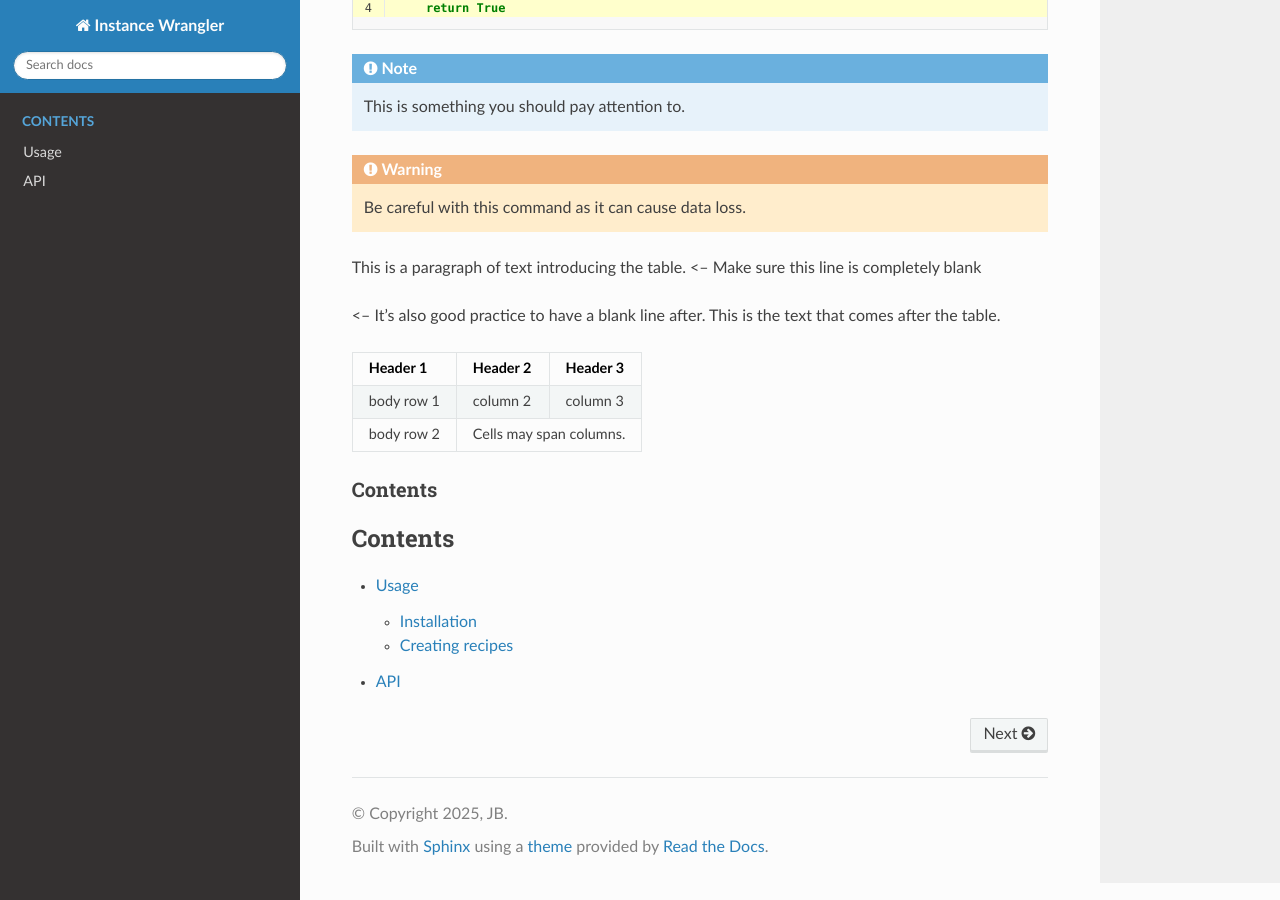
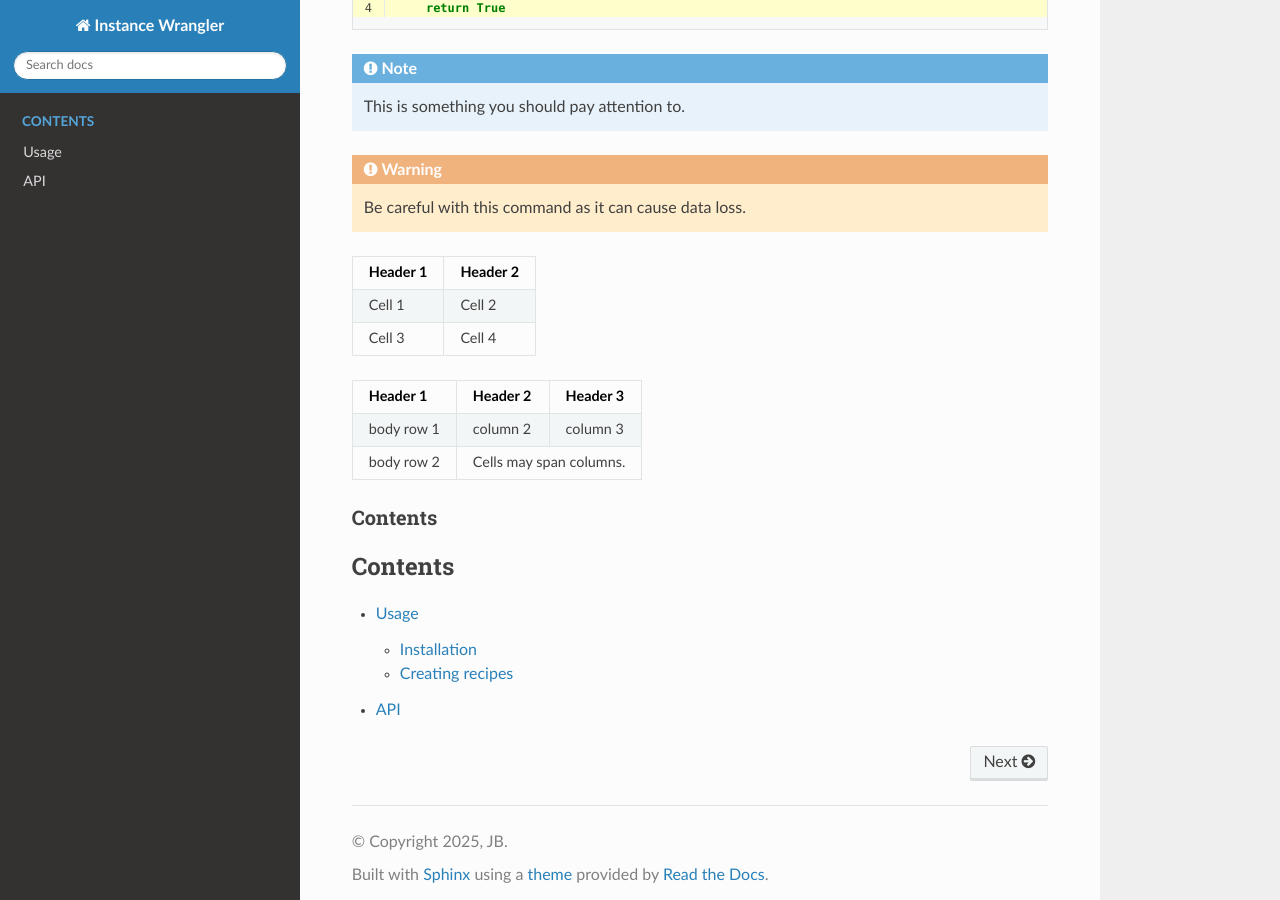
Before and after one commit to jb1981dev/Precise-Docs, a Sphinx documentation site: the page built from docs/source/index.rst, in a window 1280 px wide and 900 px high, scrolled down 1175 px. Built offline with Sphinx 7.4.7 and the Read the Docs theme 3.1.0, drawn with Linux system fonts in a browser that asks for light colours.

Commit message:
Update index.rst

```diff
--- a/docs/source/index.rst
+++ b/docs/source/index.rst
@@ -73,18 +73,12 @@ how to :ref:`installation` the project.
 .. warning::
    Be careful with this command as it can cause data loss.
 
-This is a paragraph of text introducing the table.
-<-- Make sure this line is completely blank
-
-=====  =====
+========  ========
 Header 1  Header 2
-=====  =====
+========  ========
 Cell 1    Cell 2
 Cell 3    Cell 4
-=====  =====
-
-<-- It's also good practice to have a blank line after.
-This is the text that comes after the table.
+========  ========
 
 +------------+------------+-----------+
 | Header 1   | Header 2   | Header 3  |
```
